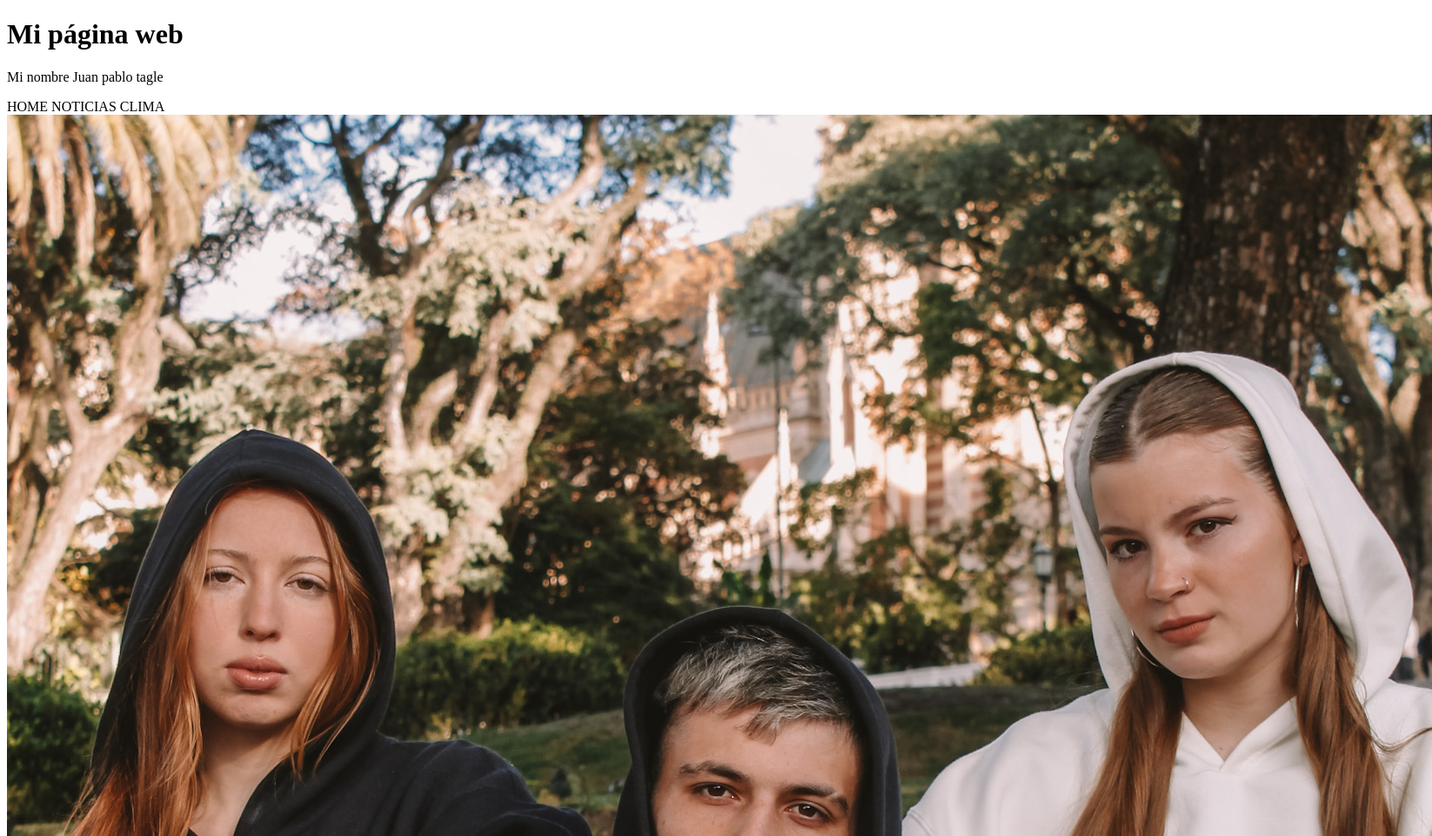
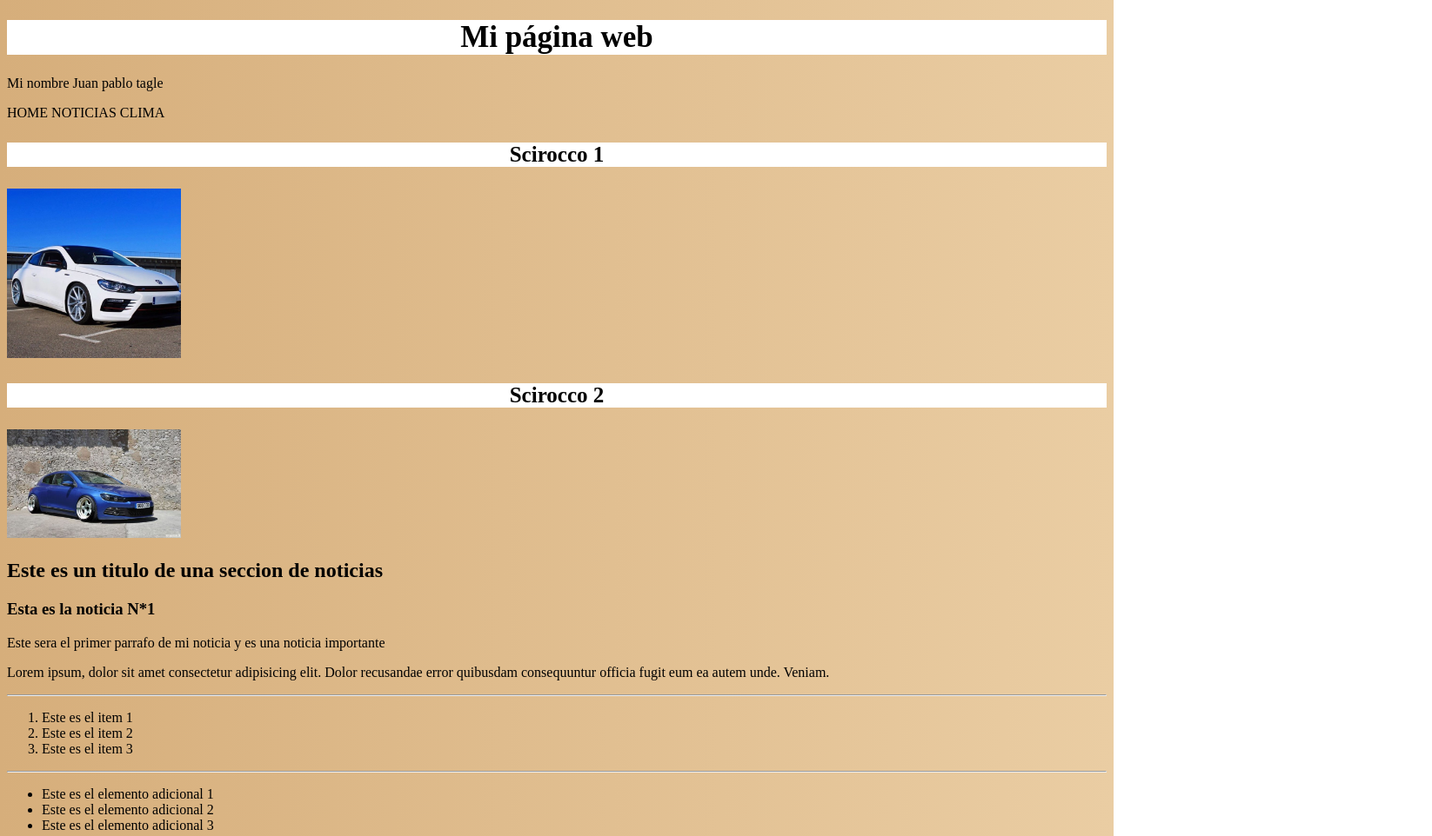
Before and after one commit to Juampatagle/PrepCourseHenry, a plain HTML site: page index.html in a window 1280 px wide. Shown: the top 962 px of the page at 87% size, 1646 px wide, since content can reach past the window. Drawn offline with Linux system fonts and the light colour scheme.

Commit message:
agregue css

```diff
--- a/index.html
+++ b/index.html
@@ -3,20 +3,28 @@
 <head>
     <meta charset="UTF-8">
     <meta name="viewport" content="width=device-width, initial-scale=1.0">
+    <link rel="stylesheet" href="style.css">
     <title>Mi página web</title>
 </head>
 <body>
     <header>
-        <h1>Mi página web</h1>
+        <h1 class="titulo" id="principal">Mi página web</h1>
             <p>Mi nombre Juan pablo tagle</p>
                 <span>HOME</span>
                 <span>NOTICIAS</span>
                 <span>CLIMA</span>
     </header>
     <main>
-
-        <img src="./img/_MG_4375.jpg" alt="duds">
-
+         <article>
+            <div>
+                <h3 class="titulo">Scirocco 1</h3>
+                <img src="./img/rocco1.png" class="logo">
+            </div>
+            <div>
+                <h3 class="titulo">Scirocco 2</h3>
+            <img src="./img/rocco2.jpg" class="logo">
+            </div>
+        </article>
         <section>
 
             <h2>Este es un titulo de una seccion de noticias</h2>
--- /dev/null
+++ b/style.css
@@ -0,0 +1,20 @@
+body{
+    background: #eacda3;
+    background: -webkit-linear-gradient(to right, #d6ae7b, #eacda3);
+    background: linear-gradient(to right, #d6ae7b, #eacda3);
+
+}
+
+.titulo{
+    background-color: white ;
+    text-align: center;
+    font-size: 25px;
+}
+
+#principal{
+    font-size: 35px;
+}
+
+.logo{
+    width: 200px;
+}
```
Also changed, not shown: contacto.html (+2 -1 lines), img/_MG_4375.jpg (deleted), img/rocco1.png (added), img/rocco2.jpg (added).
